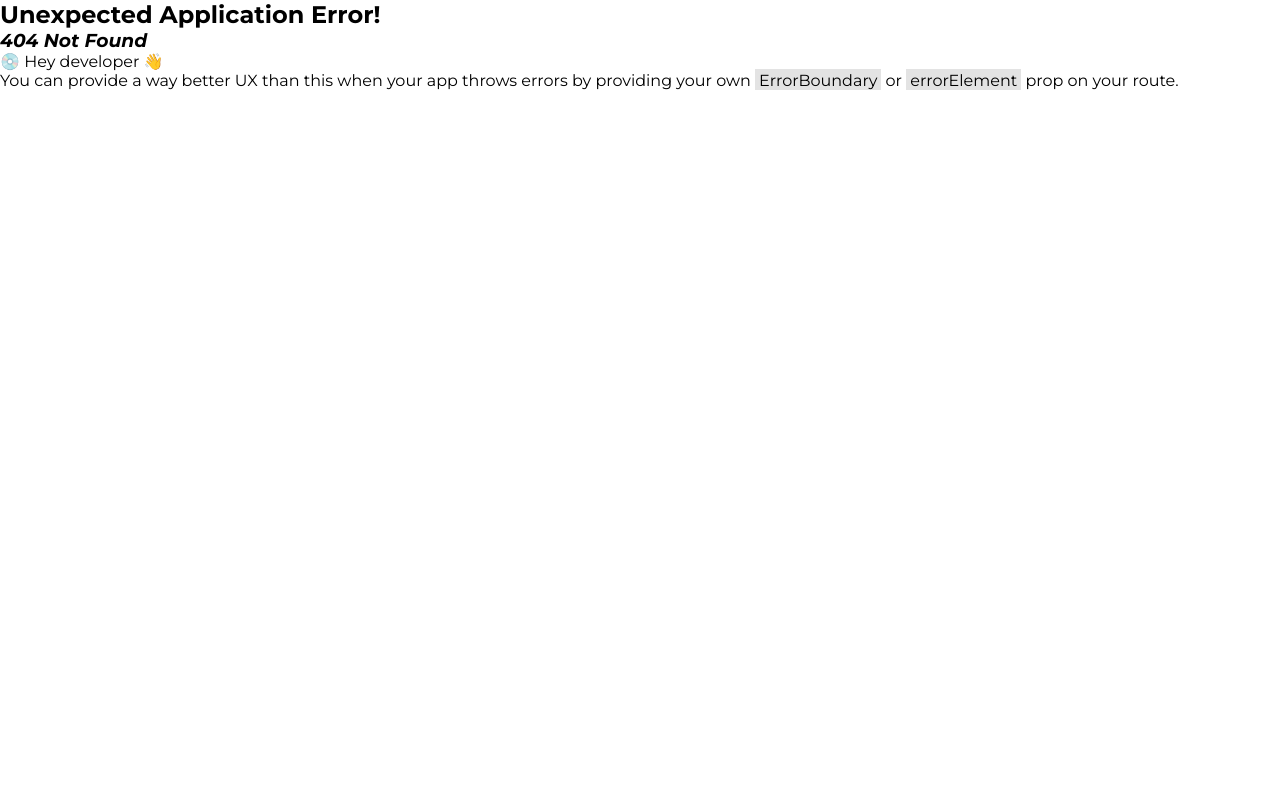
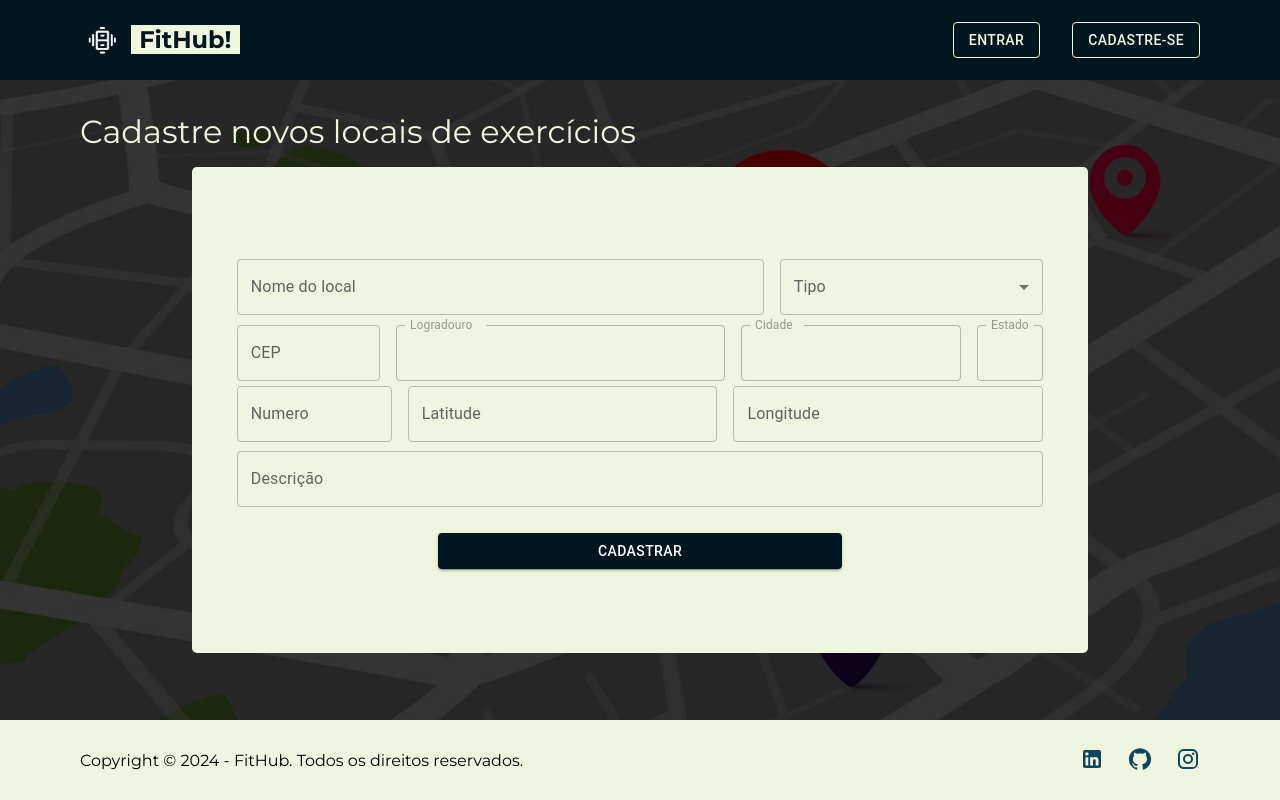
Before and after one commit to FuturoDEV-Fitness/M3P-FrontEnd-squad2, a React (Vite) app: page /cadastro-locais in a window 1280 px wide. Before the commit this address had no page. Built offline with nearby package versions, Linux system fonts and the light colour scheme; data requests are answered from the project's data file.

Commit message:
feat: 🎸 (CadastroLocais) Criando pagina de Cadastro de Locais
Pagina de cadastro de locais de exercicio

```diff
--- /dev/null
+++ b/src/components/organisms/CFormCadastroLocais.jsx
@@ -0,0 +1,228 @@
+import { MenuItem } from "@mui/material";
+import CButton from "../atoms/CButton";
+import CTextField from "../atoms/CTextField";
+import styles from "../../pages/pagesCSS/CadastroLocais.module.css";
+
+import { useForm } from "react-hook-form";
+import { useContext } from "react";
+// import { ExerciciosContext } from "../../context/ExercicioContext";
+import { CepContext } from "../../context/CepContext";
+function CFormCadastroLocais() {
+ const tipos = [
+  "Caminhada",
+  "Trilha",
+  "Natação",
+  "Musculação",
+  "Surf",
+  "Outro"
+ ];
+
+ const {
+  register,
+  handleSubmit,
+  formState: { errors },
+  setValue,
+  getValues
+ } = useForm();
+
+//  const { usuarioLogado, cadastrarNovoLocal } = useContext(ExerciciosContext);
+ const { buscarCep } = useContext(CepContext);
+ return (
+  <form
+   className={styles.formCad}
+   onSubmit={handleSubmit((formLocal) => {
+    cadastrarNovoLocal(formLocal, setValue);
+   })}
+   style={{
+    width: "90%",
+    display: "flex",
+    flexDirection: "column",
+    gap: "0.3rem",
+    paddingTop: "0.5rem",
+    alignItems: "center"
+   }}>
+   <div className={styles.textFields}>
+    <CTextField
+     label="Nome do local"
+     variant="outlined"
+     type="text"
+     fullWidth
+     {...register("nome", {
+      required: "Nome do local obrigatório",
+      maxLength: {
+       value: 50,
+       message: "O nome do local deve ter no maximo 50 caracteres"
+      }
+     })}
+    />
+    <CTextField
+     label="Tipo"
+     variant="outlined"
+     select
+     defaultValue=""
+     {...register("tipo", { required: "Tipo obrigatório" })}>
+     {tipos.map((tipo, index) => (
+      <MenuItem key={index} value={tipo}>
+       {tipo}
+      </MenuItem>
+     ))}
+    </CTextField>
+   </div>
+   <div>
+    <div
+     style={{
+      fontSize: "10px",
+      display: "flex",
+      justifyContent: "space-around",
+      width: "50vw"
+     }}>
+     {errors.nome && <p style={{ color: "red" }}>{errors.nome.message}</p>}
+     {errors.tipo && <p style={{ color: "red" }}>{errors.tipo.message}</p>}
+    </div>
+   </div>
+   {/* {Object.keys(usuarioLogado).length > 0 && (
+    <div className={styles.textFields}>
+     <CTextField
+      label="Usuario"
+      variant="outlined"
+      type="text"
+      fullWidth
+      disabled
+      defaultValue={usuarioLogado.nome}
+      {...register("nome_usuario")}
+     />
+     <CTextField
+      label="Id do usuario"
+      variant="outlined"
+      type="text"
+      fullWidth
+      defaultValue={usuarioLogado.id}
+      disabled
+      {...register("id_usuario")}
+     />
+    </div>
+   )} */}
+   <div className={styles.textFieldsCep}>
+    <CTextField
+     label="CEP"
+     variant="outlined"
+     type="number"
+     fullWidth
+     {...register("cep", {
+      required: "Cep obrigatório",
+      minLength: {
+       value: 8,
+       message: "Cep deve ter no minimo 8 digitos"
+      },
+      maxLength: {
+       value: 8,
+       message: "Cep deve ter no maximo 8 digitos"
+      },
+      onBlur: () => buscarCep(getValues, setValue)
+     })}
+    />
+    <CTextField
+     label="Logradouro"
+     variant="outlined"
+     type="text"
+     fullWidth
+     defaultValue=" "
+     disabled
+     {...register("endereco", { required: "Logradouro obrigatório" })}
+    />
+    <CTextField
+     label="Cidade"
+     variant="outlined"
+     type="text"
+     fullWidth
+     defaultValue=" "
+     disabled
+     {...register("cidade", { required: "Cidade obrigatoria" })}
+    />
+    <CTextField
+     label="Estado"
+     variant="outlined"
+     type="text"
+     fullWidth
+     defaultValue=" "
+     disabled
+     {...register("estado", { required: "Estado obrigatorio" })}
+    />
+   </div>
+   <div className={styles.textFieldsCep2}>
+    <CTextField
+     label="Numero"
+     variant="outlined"
+     type="Number"
+     fullWidth
+     {...register("numero", { required: "Numero obrigatorio" })}
+    />
+    <CTextField
+     label="Latitude"
+     variant="outlined"
+     type="text"
+     fullWidth
+     {...register("latitude", { required: "Latitude obrigatoria" })}
+    />
+    <CTextField
+     label="Longitude"
+     variant="outlined"
+     type="text"
+     fullWidth
+     {...register("longitude", { required: "Longitude obrigatoria" })}
+    />
+   </div>
+   <div style={{ fontSize: "10px" }}>
+    {(errors.cep ||
+     errors.endereco ||
+     errors.cidade ||
+     errors.estado ||
+     errors.numero ||
+     errors.latitude ||
+     errors.longitude) && <p style={{ color: "red" }}>Endereço Obrigatório</p>}
+   </div>
+   <CTextField
+    label="Descrição"
+    variant="outlined"
+    type="text"
+    rows={1}
+    fullWidth
+    multiline
+    {...register("descricao", {
+     required: "Descrição obrigatoria",
+     maxLength: {
+      value: 293,
+      message: "Maximo de 293 caracteres"
+     },
+     minLength: {
+      value: 5,
+      message: "Minimo de 5 caracteres"
+     }
+    })}
+   />
+   <div style={{ fontSize: "10px" }}>
+    {errors.descricao && (
+     <p style={{ color: "red" }}>{errors.descricao.message}</p>
+    )}
+   </div>
+   <div className={styles.btn}>
+    <CButton
+     onClick={() => {
+      setValue("id_usuario", usuarioLogado.id);
+      setValue("nome_usuario", usuarioLogado.nome);
+     }}
+     variant="contained"
+     type="submit"
+     sx={{
+      backgroundColor: "#01161e",
+      width: "50%",
+      "&:hover": { backgroundColor: "#124559", color: "#eff6e0" }
+     }}>
+     Cadastrar
+    </CButton>
+   </div>
+  </form>
+ );
+}
+
+export default CFormCadastroLocais;
--- /dev/null
+++ b/src/components/templates/CTemplateCadastroLocais.jsx
@@ -0,0 +1,23 @@
+import styles from "../../pages/pagesCSS/CadastroLocais.module.css";
+import CFormCadastroLocais from "../organisms/CFormCadastroLocais";
+function CTemplateCadastroLocais() {
+ return (
+  <div className={styles.container} style={{ height: "80vh" || auto }}>
+   <div
+    className={styles.title}
+    style={{
+     textAlign: "start",
+     width: "100%"
+    }}>
+    <h1 style={{ fontWeight: "inherit" }}>
+     Cadastre novos locais de exercícios
+    </h1>
+   </div>
+   <div className={styles.formCadastro}>
+    <CFormCadastroLocais />
+   </div>
+  </div>
+ );
+}
+
+export default CTemplateCadastroLocais;
--- /dev/null
+++ b/src/pages/cadastroLocais/index.jsx
@@ -0,0 +1,7 @@
+import CTemplateCadastroLocais from "../../components/templates/CTemplateCadastroLocais";
+
+function CadastroLocais() {
+    return <CTemplateCadastroLocais/>
+}
+
+export default CadastroLocais;
--- /dev/null
+++ b/src/pages/pagesCSS/CadastroLocais.module.css
@@ -0,0 +1,97 @@
+.container{
+    width: 100vw;
+    display: flex;
+    flex-direction: column;
+    justify-content: start;
+    align-items: center;
+    color: #EFF6E0;
+    background-image: url('../../assets/image-mapa.jpg');
+    background-size: cover;
+    gap: 1rem;
+    height: 100vh;
+    padding: 2rem 5rem 0 5rem;
+}
+
+ .formCadastro{
+    width: 80%;
+    min-height: 80%;
+    display: flex;
+    flex-direction: column;
+    justify-content: center;
+    align-items: center;
+    background-color: #eff6e0;
+    gap: 0.5rem;
+    border-radius: 5px;
+ }
+
+ .textFields {
+    display: grid;
+    grid-template-columns: 2fr 1fr;
+    gap: 1rem;
+    width: 100%;
+}
+
+.textFieldsCep {
+    display: grid;
+    grid-template-columns: 1.3fr 3fr 2fr 0.6fr;
+    gap: 1rem;
+}
+
+.textFieldsCep2 {
+    display: grid;
+    grid-template-columns: 1.5fr 3fr 3fr;
+    gap: 1rem;
+}
+
+.btn {
+    width: 100%;
+    display: flex;
+    justify-content: center;
+    margin-top: 1rem;
+}
+
+/* @media (max-width: 800px) {
+    .container {
+        height: 140vh !important;
+        justify-content: start;
+    }
+
+    .title {
+        font-size: 12px;
+        padding: 2.5rem 1rem !important;
+    }
+
+    .formCadastro {
+        width: 90%;
+        padding-bottom: 1.5rem;
+    }
+
+    .formCad {
+        height: 100% !important;
+    }
+
+    .textFieldsCep {
+        grid-template-columns: 1fr 1fr;
+        grid-template-rows: 1fr 1fr;
+    }
+
+    .textFieldsCep2 {
+        grid-template-columns: 0.6fr 1fr 1fr;
+    }
+
+    .btn {
+        margin-top: 1rem !important;
+    }
+}
+
+@media ((min-width: 801px) and (max-width: 1200px)) {
+    .title {
+        height: 15vh;
+        display: flex;
+        align-items: center;
+    }
+
+    .formCadastro {
+        width: 80%;
+    }
+} */
--- a/src/routers/router.jsx
+++ b/src/routers/router.jsx
@@ -4,6 +4,7 @@ import Login from '../pages/login'
 import CadastroUsuario from '../pages/cadastroUsuario'
 import Dashboard from '../pages/dashboard'
 import Locais from '../pages/locais'
+import CadastroLocais from '../pages/cadastroLocais'
 
 export const router = createBrowserRouter([
     {
@@ -17,6 +18,10 @@ export const router = createBrowserRouter([
             {
                 path: '/locais-exercicios',
                 element: <Locais />,
+            },
+            {
+                path: '/cadastro-locais',
+                element: <CadastroLocais />,
             }
         ]
     },
```
